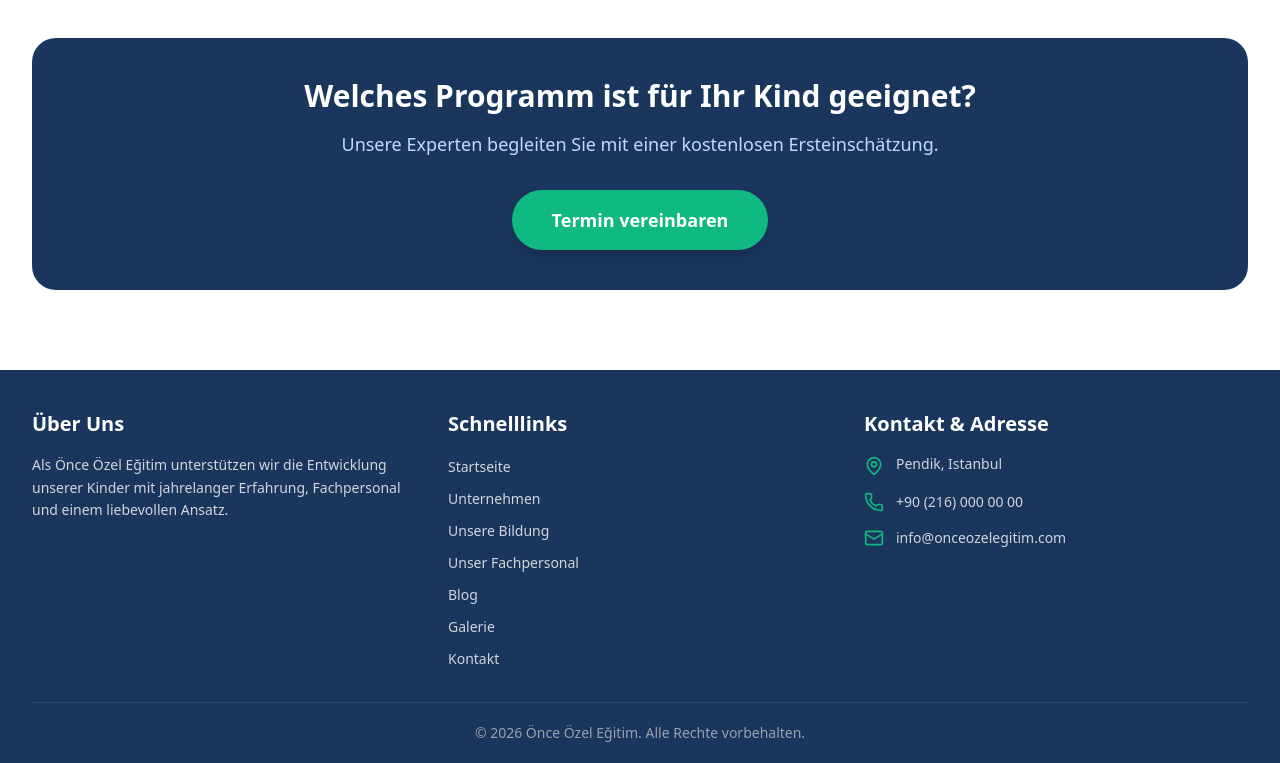
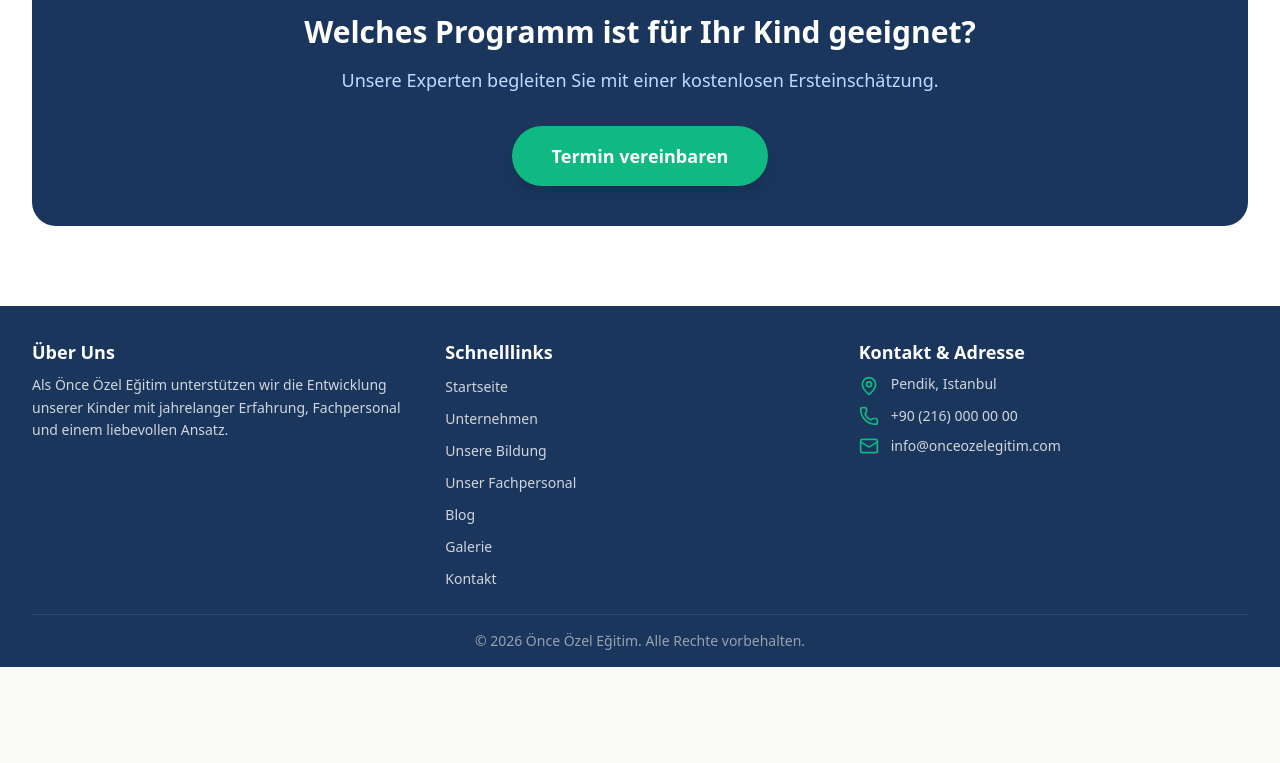
Before and after one commit to TunahanYildiz/once-ozel-egitim, a Next.js app: page /de/egitimlerimiz in a window 1280 px wide. Shown: the part 1915-2678 px from the top of the page. After the commit the page ends 2582 px from the top, so only its background shows below. Built offline with nearby package versions, Linux system fonts and the light colour scheme.

Commit message:
style: optimize header padding on all pages, compact Footer spacing with 2-column mobile quick links, and fix brand icons on Iletisim page

```diff
--- a/src/app/[locale]/blog/[slug]/page.tsx
+++ b/src/app/[locale]/blog/[slug]/page.tsx
@@ -98,7 +98,7 @@ export default async function BlogPostDetailPage({
   }
 
   return (
-    <article className="min-h-screen bg-slate-50/50 pt-28 pb-20">
+    <article className="min-h-screen bg-slate-50/50 pt-16 pb-12">
       <div className="max-w-4xl mx-auto px-4 sm:px-6 lg:px-8">
 
         {/* Back Link */}
--- a/src/app/[locale]/blog/page.tsx
+++ b/src/app/[locale]/blog/page.tsx
@@ -80,7 +80,7 @@ export default async function BlogPage({ params }: { params: Promise<{ locale: s
   return (
     <>
       {/* Page Header */}
-      <section className="relative bg-gradient-to-b from-[var(--color-primary)]/6 to-white pt-20 pb-16 overflow-hidden">
+      <section className="relative bg-gradient-to-b from-[var(--color-primary)]/6 to-white pt-12 pb-10 overflow-hidden">
         <div className="absolute inset-0 bg-[radial-gradient(ellipse_at_top_center,_var(--tw-gradient-stops))] from-[var(--color-secondary)]/10 via-transparent to-transparent pointer-events-none"></div>
         <div className="max-w-4xl mx-auto px-4 sm:px-6 lg:px-8 text-center relative z-10">
           <div className="w-16 h-16 bg-[var(--color-secondary)]/10 rounded-2xl flex items-center justify-center mx-auto mb-6">
--- a/src/app/[locale]/egitimlerimiz/page.tsx
+++ b/src/app/[locale]/egitimlerimiz/page.tsx
@@ -56,10 +56,10 @@ export default async function EgitimlerimizPage({ params }: { params: Promise<{
   return (
     <>
       {/* Page Header */}
-      <section className="relative bg-gradient-to-b from-[var(--color-primary)]/6 to-white pt-20 pb-16 overflow-hidden">
+      <section className="relative bg-gradient-to-b from-[var(--color-primary)]/6 to-white pt-12 pb-10 overflow-hidden">
         <div className="absolute inset-0 bg-[radial-gradient(ellipse_at_top_right,_var(--tw-gradient-stops))] from-[var(--color-secondary)]/10 via-transparent to-transparent pointer-events-none"></div>
         <div className="max-w-4xl mx-auto px-4 sm:px-6 lg:px-8 text-center relative z-10">
-          <span className="inline-block bg-[var(--color-secondary)]/10 text-[var(--color-secondary)] text-sm font-bold px-4 py-1.5 rounded-full mb-6 tracking-wide uppercase">
+          <span className="inline-block bg-[var(--color-secondary)]/10 text-[var(--color-secondary)] text-sm font-bold px-4 py-1.5 rounded-full mb-4 tracking-wide uppercase">
             {t('headerBadge')}
           </span>
           <h1 className="text-4xl md:text-6xl font-extrabold text-[var(--color-primary)] mb-5 leading-tight">
--- a/src/app/[locale]/galeri/page.tsx
+++ b/src/app/[locale]/galeri/page.tsx
@@ -46,7 +46,7 @@ export default async function GaleriPage({ params }: { params: Promise<{ locale:
   return (
     <>
       {/* Hero Header */}
-      <section className="relative overflow-hidden bg-gradient-to-br from-[var(--color-primary)] via-[var(--color-primary)]/90 to-[var(--color-secondary)] pt-28 pb-16">
+      <section className="relative overflow-hidden bg-gradient-to-br from-[var(--color-primary)] via-[var(--color-primary)]/90 to-[var(--color-secondary)] pt-16 pb-12">
         <div className="absolute top-0 right-0 w-96 h-96 bg-white/5 rounded-full -translate-y-1/2 translate-x-1/2 blur-3xl" />
         <div className="absolute bottom-0 left-0 w-64 h-64 bg-[var(--color-secondary)]/20 rounded-full translate-y-1/2 -translate-x-1/2 blur-2xl" />
 
--- a/src/app/[locale]/iletisim/page.tsx
+++ b/src/app/[locale]/iletisim/page.tsx
@@ -1,6 +1,6 @@
 import { setRequestLocale } from 'next-intl/server';
 import { getTranslations } from 'next-intl/server';
-import { MapPin, Phone, Mail, Share2, Globe, Video } from 'lucide-react';
+import { MapPin, Phone, Mail } from 'lucide-react';
 import ContactPageForm from '@/components/contact/ContactPageForm';
 
 export default async function IletisimPage({ params }: { params: Promise<{ locale: string }> }) {
@@ -88,7 +88,11 @@ export default async function IletisimPage({ params }: { params: Promise<{ local
                     aria-label="Instagram"
                     className="w-12 h-12 bg-gradient-to-br from-pink-500 to-purple-600 rounded-xl flex items-center justify-center text-white hover:scale-110 transition-transform shadow-lg shadow-pink-500/30"
                   >
-                    <Share2 className="w-5 h-5" />
+                    <svg className="w-5 h-5 fill-none stroke-current stroke-2" viewBox="0 0 24 24" strokeLinecap="round" strokeLinejoin="round" xmlns="http://www.w3.org/2000/svg">
+                      <rect x="2" y="2" width="20" height="20" rx="5" ry="5"/>
+                      <path d="M16 11.37A4 4 0 1 1 12.63 8 4 4 0 0 1 16 11.37z"/>
+                      <line x1="17.5" y1="6.5" x2="17.51" y2="6.5"/>
+                    </svg>
                   </a>
                   <a
                     href="https://facebook.com"
@@ -97,7 +101,9 @@ export default async function IletisimPage({ params }: { params: Promise<{ local
                     aria-label="Facebook"
                     className="w-12 h-12 bg-blue-600 rounded-xl flex items-center justify-center text-white hover:scale-110 transition-transform shadow-lg shadow-blue-600/30"
                   >
-                    <Globe className="w-5 h-5" />
+                    <svg className="w-5 h-5 fill-current" viewBox="0 0 24 24" xmlns="http://www.w3.org/2000/svg">
+                      <path d="M24 12.073c0-6.627-5.373-12-12-12s-12 5.373-12 12c0 5.99 4.388 10.954 10.125 11.854v-8.385H7.078v-3.47h3.047V9.43c0-3.007 1.792-4.669 4.533-4.669 1.312 0 2.686.235 2.686.235v2.953H15.83c-1.491 0-1.956.925-1.956 1.874v2.25h3.328l-.532 3.47h-2.796v8.385C19.612 23.027 24 18.062 24 12.073z"/>
+                    </svg>
                   </a>
                   <a
                     href="https://youtube.com"
@@ -106,7 +112,9 @@ export default async function IletisimPage({ params }: { params: Promise<{ local
                     aria-label="YouTube"
                     className="w-12 h-12 bg-red-600 rounded-xl flex items-center justify-center text-white hover:scale-110 transition-transform shadow-lg shadow-red-600/30"
                   >
-                    <Video className="w-5 h-5" />
+                    <svg className="w-5 h-5 fill-current" viewBox="0 0 24 24" xmlns="http://www.w3.org/2000/svg">
+                      <path d="M23.498 6.163a3.003 3.003 0 0 0-2.11-2.11C19.518 3.545 12 3.545 12 3.545s-7.518 0-9.388.508a3.003 3.003 0 0 0-2.11 2.11C0 8.033 0 12 0 12s0 3.967.502 5.837a3.003 3.003 0 0 0 2.11 2.11c1.87.508 9.388.508 9.388.508s7.518 0 9.388-.508a3.003 3.003 0 0 0 2.11-2.11C24 15.967 24 12 24 12s0-3.967-.502-5.837zM9.545 15.568V8.432L15.818 12l-6.273 3.568z"/>
+                    </svg>
                   </a>
                 </div>
               </div>
--- a/src/app/[locale]/kurumsal/page.tsx
+++ b/src/app/[locale]/kurumsal/page.tsx
@@ -38,10 +38,10 @@ export default async function KurumsalPage({ params }: { params: Promise<{ local
   return (
     <>
       {/* Page Header */}
-      <section className="relative bg-gradient-to-b from-[var(--color-primary)]/6 to-white pt-20 pb-16 overflow-hidden">
+      <section className="relative bg-gradient-to-b from-[var(--color-primary)]/6 to-white pt-12 pb-10 overflow-hidden">
         <div className="absolute inset-0 bg-[radial-gradient(ellipse_at_top_left,_var(--tw-gradient-stops))] from-[var(--color-secondary)]/10 via-transparent to-transparent pointer-events-none"></div>
         <div className="max-w-4xl mx-auto px-4 sm:px-6 lg:px-8 text-center relative z-10">
-          <span className="inline-block bg-[var(--color-secondary)]/10 text-[var(--color-secondary)] text-sm font-bold px-4 py-1.5 rounded-full mb-6 tracking-wide uppercase">
+          <span className="inline-block bg-[var(--color-secondary)]/10 text-[var(--color-secondary)] text-sm font-bold px-4 py-1.5 rounded-full mb-4 tracking-wide uppercase">
             Önce Özel Eğitim
           </span>
           <h1 className="text-4xl md:text-6xl font-extrabold text-[var(--color-primary)] mb-5 leading-tight">
--- a/src/app/[locale]/uzman-kadromuz/page.tsx
+++ b/src/app/[locale]/uzman-kadromuz/page.tsx
@@ -32,10 +32,10 @@ export default async function UzmanKadromuzPage({ params }: { params: Promise<{
   return (
     <>
       {/* Page Header */}
-      <section className="relative bg-gradient-to-b from-[var(--color-primary)]/6 to-white pt-20 pb-16 overflow-hidden">
+      <section className="relative bg-gradient-to-b from-[var(--color-primary)]/6 to-white pt-12 pb-10 overflow-hidden">
         <div className="absolute inset-0 bg-[radial-gradient(ellipse_at_bottom_right,_var(--tw-gradient-stops))] from-[var(--color-secondary)]/10 via-transparent to-transparent pointer-events-none"></div>
         <div className="max-w-4xl mx-auto px-4 sm:px-6 lg:px-8 text-center relative z-10">
-          <span className="inline-block bg-[var(--color-secondary)]/10 text-[var(--color-secondary)] text-sm font-bold px-4 py-1.5 rounded-full mb-6 tracking-wide uppercase">
+          <span className="inline-block bg-[var(--color-secondary)]/10 text-[var(--color-secondary)] text-sm font-bold px-4 py-1.5 rounded-full mb-4 tracking-wide uppercase">
             {t('headerBadge')}
           </span>
           <h1 className="text-4xl md:text-6xl font-extrabold text-[var(--color-primary)] mb-5 leading-tight">
--- a/src/components/layout/Footer.tsx
+++ b/src/components/layout/Footer.tsx
@@ -7,35 +7,35 @@ export default async function Footer() {
   const tNav = await getTranslations('Navbar');
 
   return (
-    <footer className="bg-[var(--color-primary)] text-white pt-10 pb-5">
+    <footer className="bg-[var(--color-primary)] text-white pt-8 pb-4">
       <div className="max-w-7xl mx-auto px-4 sm:px-6 lg:px-8">
-        <div className="grid grid-cols-1 md:grid-cols-3 gap-8 mb-8">
+        <div className="grid grid-cols-1 md:grid-cols-3 gap-6 mb-6">
           {/* About Column */}
-          <div className="space-y-4">
-            <h3 className="text-xl font-bold mb-4">{t('about')}</h3>
+          <div className="space-y-3">
+            <h3 className="text-lg font-bold mb-2">{t('about')}</h3>
             <p className="text-gray-300 text-sm leading-relaxed max-w-sm">
               {t('aboutText')}
             </p>
           </div>
 
           {/* Quick Links */}
-          <div className="space-y-4">
-            <h3 className="text-xl font-bold mb-4">{t('quickLinks')}</h3>
-            <ul className="space-y-2">
+          <div className="space-y-3">
+            <h3 className="text-lg font-bold mb-2">{t('quickLinks')}</h3>
+            <ul className="grid grid-cols-2 md:grid-cols-1 gap-2">
               <li><Link href="/" className="text-gray-300 hover:text-white transition-colors text-sm">{tNav('home')}</Link></li>
               <li><Link href="/kurumsal" className="text-gray-300 hover:text-white transition-colors text-sm">{tNav('corporate')}</Link></li>
               <li><Link href="/egitimlerimiz" className="text-gray-300 hover:text-white transition-colors text-sm">{tNav('education')}</Link></li>
               <li><Link href="/uzman-kadromuz" className="text-gray-300 hover:text-white transition-colors text-sm">{tNav('staff')}</Link></li>
               <li><Link href="/blog" className="text-gray-300 hover:text-white transition-colors text-sm">{tNav('blog')}</Link></li>
               <li><Link href="/galeri" className="text-gray-300 hover:text-white transition-colors text-sm">{tNav('galeri')}</Link></li>
-              <li><Link href="/iletisim" className="text-gray-300 hover:text-white transition-colors text-sm">{tNav('contact')}</Link></li>
+              <li className="col-span-2 md:col-span-1"><Link href="/iletisim" className="text-gray-300 hover:text-white transition-colors text-sm">{tNav('contact')}</Link></li>
             </ul>
           </div>
 
           {/* Contact & Address */}
-          <div className="space-y-4">
-            <h3 className="text-xl font-bold mb-4">{t('contact')}</h3>
-            <ul className="space-y-4">
+          <div className="space-y-3">
+            <h3 className="text-lg font-bold mb-2">{t('contact')}</h3>
+            <ul className="space-y-2.5">
               <li className="flex items-start space-x-3">
                 <MapPin className="w-5 h-5 text-[var(--color-secondary)] flex-shrink-0 mt-0.5" />
                 <a
@@ -70,7 +70,7 @@ export default async function Footer() {
         </div>
 
         {/* Copyright */}
-        <div className="border-t border-white/10 pt-5 mt-5 text-center">
+        <div className="border-t border-white/10 pt-4 mt-4 text-center">
           <p className="text-gray-400 text-sm">
             {t('copyright')}
           </p>
```
